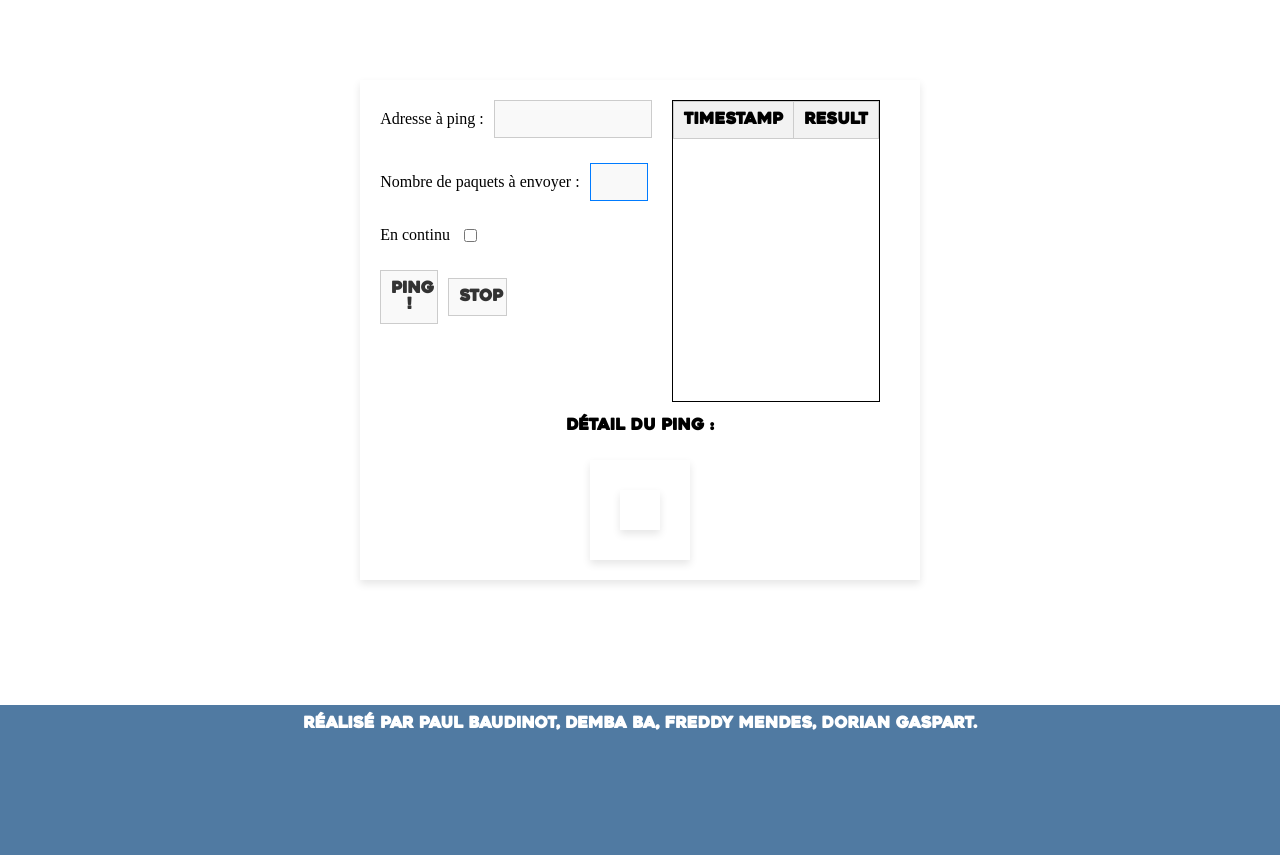
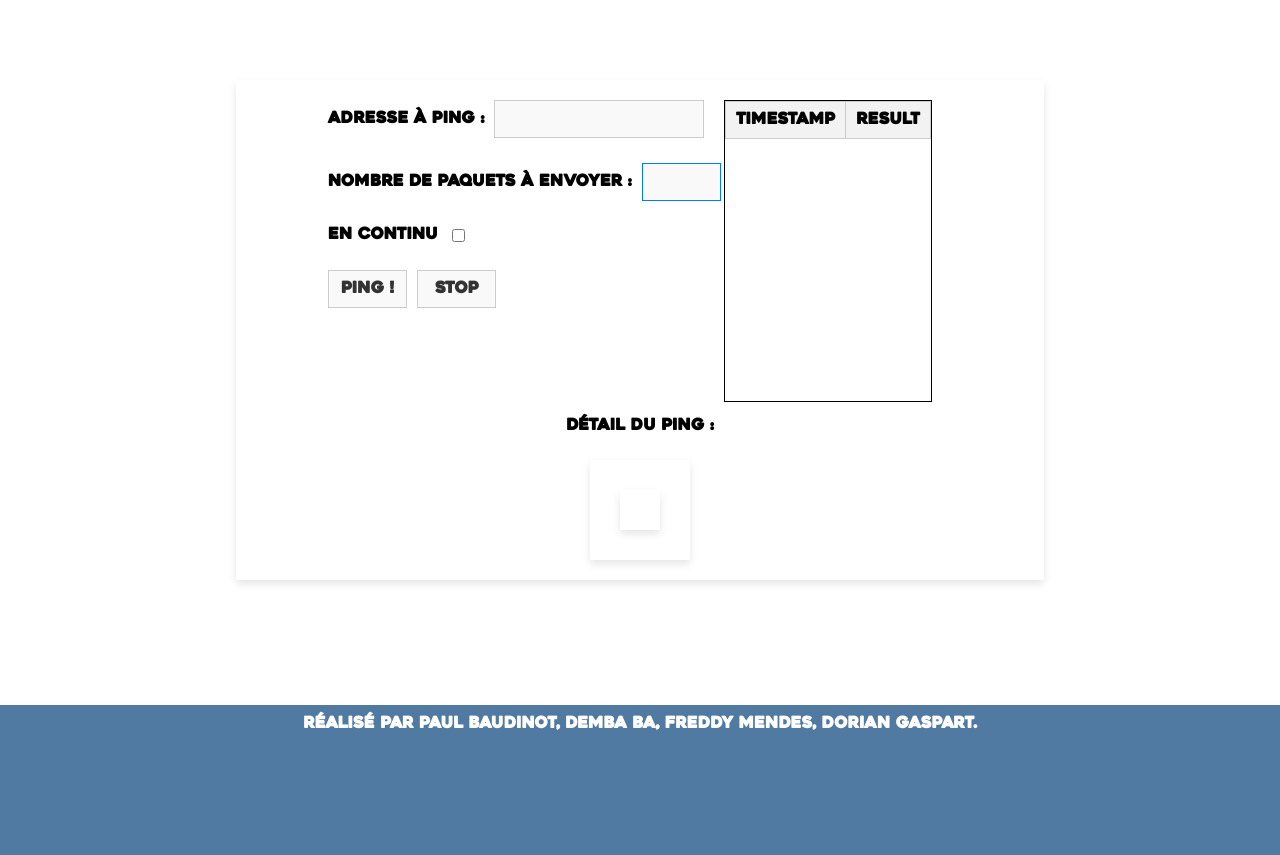
Before and after one commit to badem09/sae_but3_fa, a PHP site: page /ping.php in a window 1280 px wide. Shown: the part 95-950 px from the top of the page. Run offline with PHP 8.4, Linux system fonts and the light colour scheme.

Commit message:
mise a jour css

```diff
--- a/src/styles/style.css
+++ b/src/styles/style.css
@@ -25,6 +25,12 @@
     width: 100%;
     z-index: 1000;
 
+}
+
+label{
+    font-family: "Heavitas", sans-serif;
+    font-weight: bold;
+    text-align: center;
 }
 
 #redirectButton{
@@ -139,6 +145,7 @@
     align-items: center; /* Align items in the center horizontally */
     margin: 5% auto; /* Center the div horizontally */
     padding: 20px; /* Add padding for better appearance */
+    width: 60%;
     box-shadow: 0 4px 8px rgba(0, 0, 0, 0.1); /* Add a subtle shadow */
     display: flex; /* Use flexbox to align items */
 }
```
